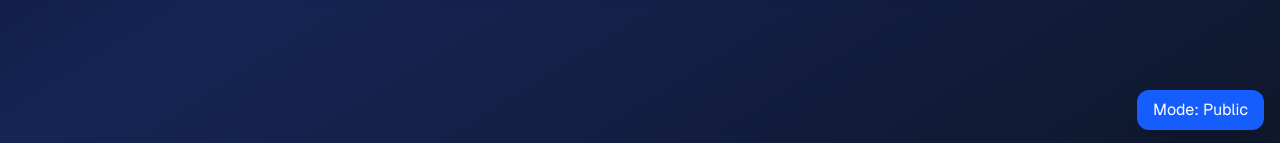
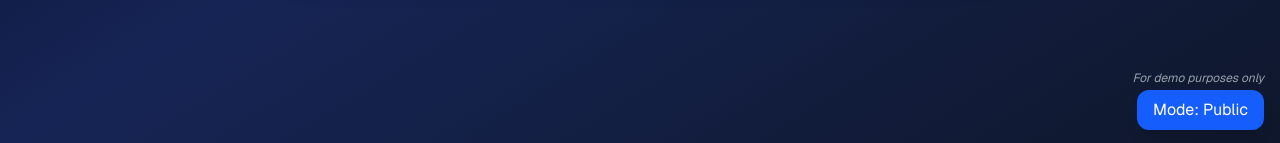
Before and after one commit to rafimaliki/Tubes_2_Kriptografi, a React (Vite) app in the folder frontend/: page /search in a window 1280 px wide. Shown: the part 654-797 px from the top of the page. Built offline with nearby package versions, Linux system fonts and the light colour scheme; no server answers.

Commit message:
feat: public/admin mode switch

```diff
--- a/frontend/src/routes/__root.tsx
+++ b/frontend/src/routes/__root.tsx
@@ -20,12 +20,17 @@ function RouteComponent() {
   return (
     <div style={{ position: "relative", minHeight: "100vh" }}>
       <Outlet />
-      <Link
-        to={isAdminRoute ? "/" : "/admin"}
-        className="fixed bottom-4 right-4 px-4 py-2 bg-blue-600 hover:bg-blue-700 text-white rounded-lg shadow-lg transition-colors"
-      >
-        {isAdminRoute ? "Mode: Admin" : "Mode: Public"}
-      </Link>
+      <div className="fixed bottom-4 right-4 flex flex-col items-end gap-1">
+        <span className="text-xs text-gray-400 italic">
+          For demo purposes only
+        </span>
+        <Link
+          to={isAdminRoute ? "/" : "/admin"}
+          className="px-4 py-2 bg-blue-600 hover:bg-blue-700 text-white rounded-lg shadow-lg transition-colors"
+        >
+          {isAdminRoute ? "Mode: Admin" : "Mode: Public"}
+        </Link>
+      </div>
     </div>
   );
 }
```
